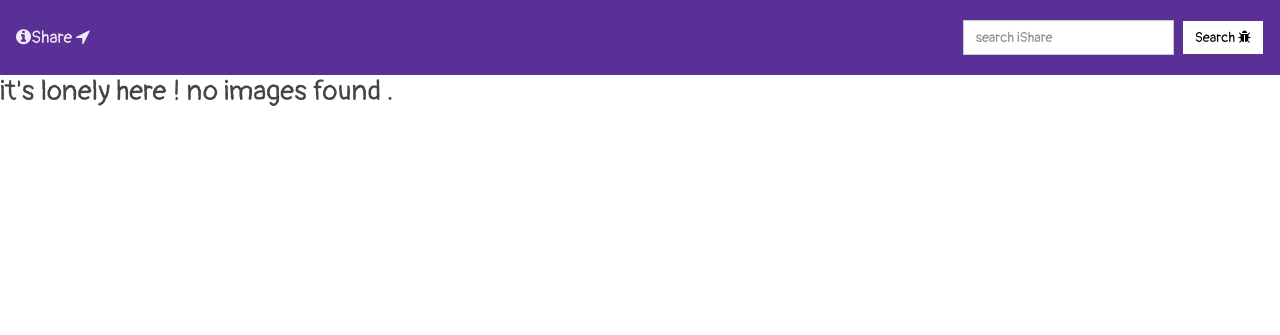
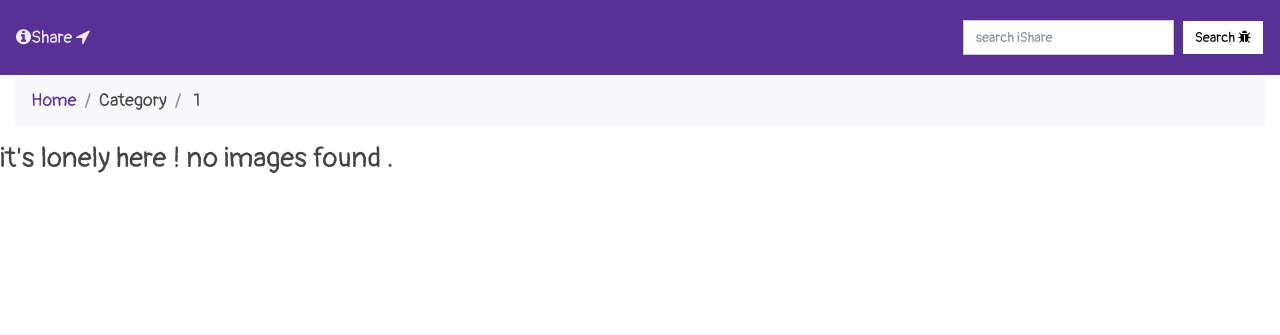
Before and after one commit to vonmutinda/iShare, a Django app: page /category/1/ in a window 1280 px wide. Shown: the top 335 px of the page. Run offline with Django 3.2, Linux system fonts and the light colour scheme; tables that the repository leaves empty hold one stand-in row (values such as "Sample post"); some libraries are stand-ins or nearby versions; some web fonts are replaced.

Commit message:
Navigation breadcrumb added

```diff
--- a/pics/templates/filtered.html
+++ b/pics/templates/filtered.html
@@ -5,6 +5,20 @@
     <h2> {{ status }} </h2>
     <hr>
     {% endif %}
+
+    {% if breadcrumb %}
+        <ol class="breadcrumb">
+            <li class="breadcrumb-item"><a href="/">Home</a></li>
+            {% if breadcrumb == "Category" %}
+                <li class="breadcrumb-item">Category</li>
+                <li class="breadcrumb-item active"> {{ title }} </li>
+            {% elif breadcrumb == "Location" %}
+                <li class="breadcrumb-item">Location</li>
+                <li class="breadcrumb-item active"> {{ title }} </li>
+            {% endif %}
+        </ol>
+    {% endif %}
+
     <div class="row">
         {% if images %}
         {% for image in images %}
--- a/pics/views.py
+++ b/pics/views.py
@@ -14,13 +14,15 @@ def location(request,location):
     print(location)
     images = Image.get_by_location(location)
     title = location
-    return render(request,'filtered.html', { "images":images , "title":title })
+    breadcrumb = "Location"
+    return render(request,'filtered.html', { "images":images , "title":title , "breadcrumb":breadcrumb, })
 
 
 def category(request,category):
     images = Image.get_by_category(category)
     title = category
-    return render(request,'filtered.html', { "images":images ,"title":title})
+    breadcrumb = "Category"
+    return render(request,'filtered.html', { "images":images ,"title":title , "breadcrumb": breadcrumb, })
 
 def search_images(request):
     if 'images' in request.GET and request.GET['images']:
```
